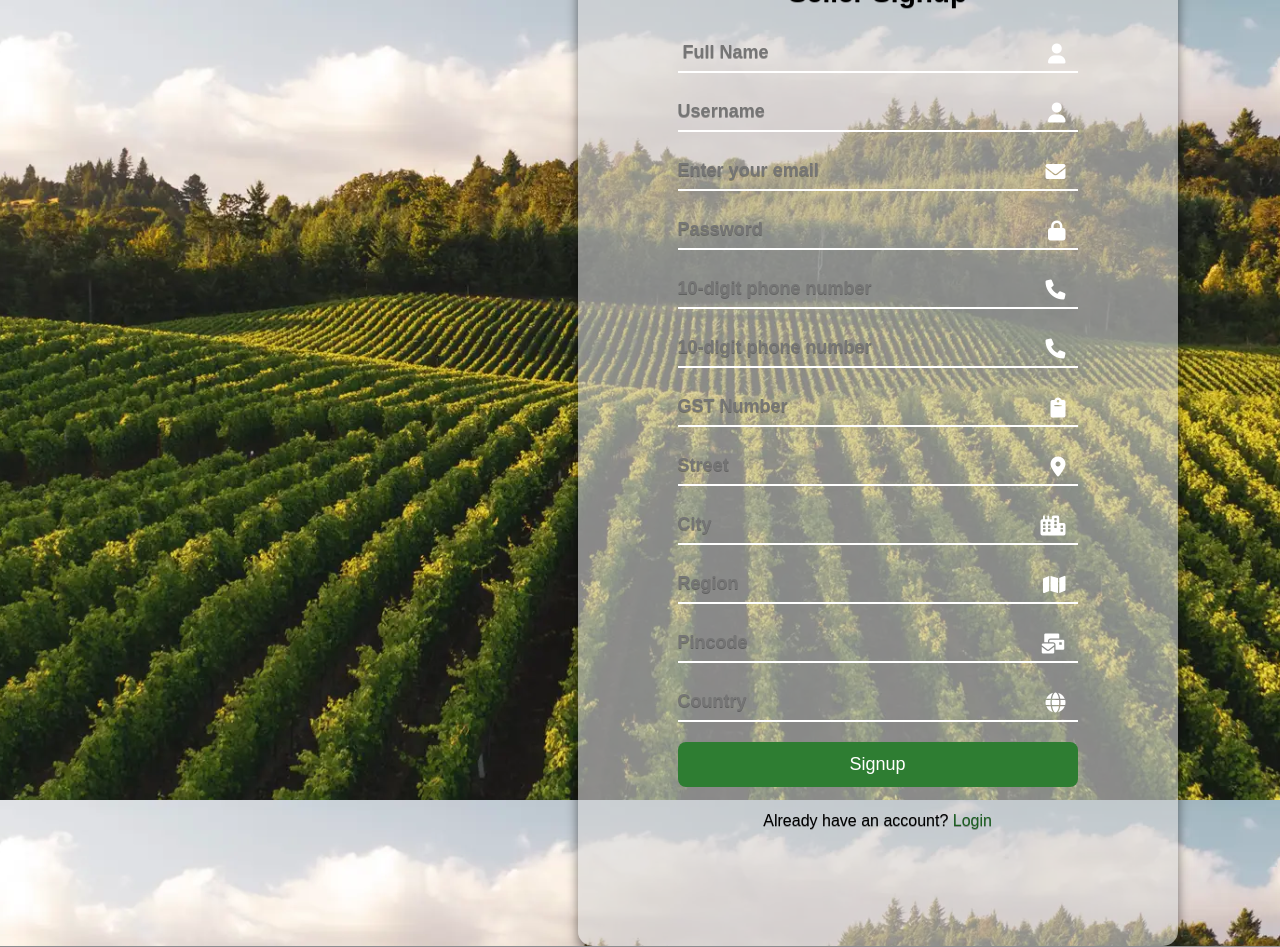
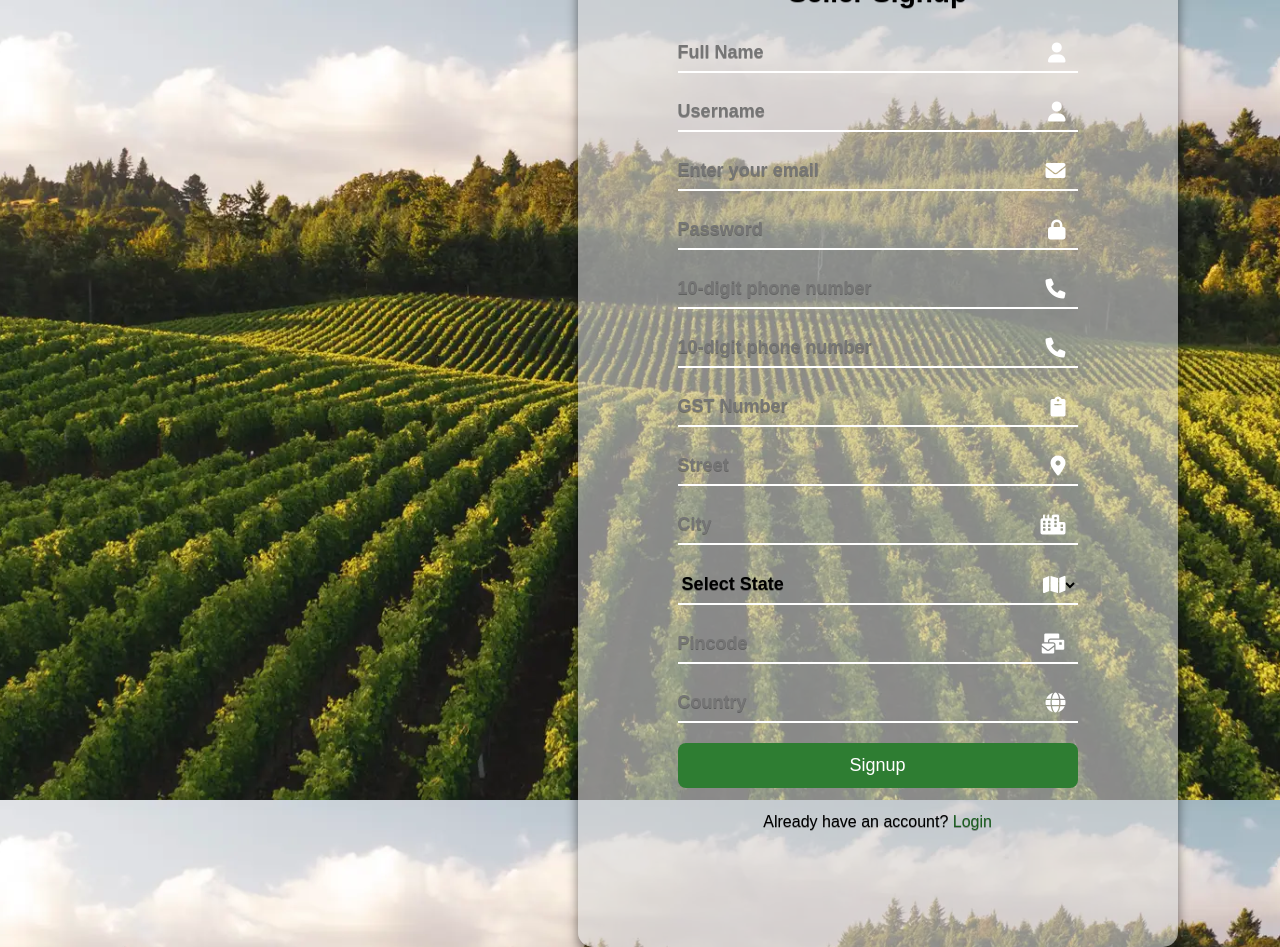
Before and after one commit to Pal1726/agriculture, a Flask app: page /seller_signup in a window 1280 px wide. Run offline with Flask 3, Linux system fonts and the light colour scheme.

Commit message:
modified

```diff
--- a/templates/seller_signup.html
+++ b/templates/seller_signup.html
@@ -12,10 +12,19 @@
         <h2 class="login-title">Seller Signup</h2>
         <form action="{{ url_for('seller_signup') }}" method="POST">
             <div class="input-wrapper">
-            <span class="input-icon"><i class="fas fa-user"></i></span>
-            <input
-                type="text" id="name" name="name" class="input-field" placeholder=" Full Name" required pattern="^[A-Za-z]+ [A-Za-z]+$" title="Enter your name in 'FirstName LastName' format, using only alphabets." maxlength="25">
-            </div>
+    <span class="input-icon"><i class="fas fa-user"></i></span>
+    <input
+        type="text"
+        id="name"
+        name="name"
+        class="input-field"
+        placeholder="Full Name"
+        required
+        pattern="^[A-Za-z]+(?: [A-Za-z]+)?$"
+        title="Enter your first name or 'FirstName LastName' format, using only alphabets."
+        maxlength="25">
+</div>
+
 
 
             <div class="input-wrapper">
@@ -39,33 +48,71 @@
 
             <div class="input-wrapper">
                 <span class="input-icon"><i class="fas fa-phone"></i></span>
-                <input type="text" id="phone1" name="phone1" class="input-field"   maxlength="10" title="Start with  6, 7, 8, or 9" required pattern="^[6789]\d{9}$" placeholder="10-digit phone number"  required>
+                <input type="tel" id="phone1" name="phone1" class="input-field"   maxlength="10" title="Start with  6, 7, 8, or 9" required pattern="^[6789]\d{9}$" placeholder="10-digit phone number" oninput="validatePhoneInput(this)" required>
             </div>
 
             <div class="input-wrapper">
                 <span class="input-icon"><i class="fas fa-phone"></i></span>
-                <input type="text" id="phone2" name="phone2" class="input-field" maxlength="10" title="Start with  6, 7, 8, or 9"  pattern="^[6789]\d{9}$" placeholder="10-digit phone number"  >
+                <input type="tel" id="phone2" name="phone2" class="input-field" maxlength="10" title="Start with  6, 7, 8, or 9"  pattern="^[6789]\d{9}$" placeholder="10-digit phone number" oninput="validatePhoneInput(this)"  >
             </div>
+
+        <script>
+    // Function to restrict non-numeric characters and ensure only numbers are entered
+    function validatePhoneInput(input) {
+        input.value = input.value.replace(/[^0-9]/g, '');  // Remove non-numeric characters
+    }
+</script>
 
             <div class="input-wrapper">
                 <span class="input-icon"><i class="fas fa-clipboard"></i></span>
-                <input      type="text"      id="GST"      name="GST"      class="input-field"      placeholder="GST Number"      pattern="^[0-9]{2}[A-Z]{5}[0-9]{4}[A-Z]{1}[A-Z0-9]{1}[Z]{1}[A-Z0-9]{1}$"      title="Enter a valid GST number in the format: 11AAAAA1111A1Z1"      >
+                <input      type="text"      id="GST"      name="GST"      class="input-field"      placeholder="GST Number"      pattern="^[0-9]{2}[A-Z]{5}[0-9]{4}[A-Z]{1}[A-Z0-9]{1}[Z]{1}[A-Z0-9]{1}$"      title="Enter a valid GST number in the format: 11AAAAA1111A1Z1"  minlength="15"  maxlength="15"    >
             </div>
 
             <div class="input-wrapper">
                 <span class="input-icon"><i class="fas fa-map-marker-alt"></i></span>
-                <input type="text" id="street" name="street" class="input-field" placeholder="Street" pattern="^[A-Za-z0-9\s,.-]+$" title="Enter a valid street address using letters, numbers, commas, dots, and spaces." required >
+                <input type="text" id="street" name="street" class="input-field" placeholder="Street" pattern="^[A-Za-z0-9\s,.-]+$" title="Enter a valid street address using letters, numbers, commas, dots, and spaces and minimun character should be at least 5." minlength="5" maxlength="30" required >
             </div>
 
             <div class="input-wrapper">
                 <span class="input-icon"><i class="fas fa-city"></i></span>
-                <input type="text" id="city" name="city" class="input-field" placeholder="City" pattern="^[A-Za-z\s]+$" title="City name should only contain alphabets and spaces." required >
+                <input type="text" id="city" name="city" class="input-field" placeholder="City" pattern="^[A-Za-z\s]+$" title="City name should be at least 3 characters and should only contain alphabets and spaces." required minlength="3" maxlength="20">
             </div>
 
             <div class="input-wrapper">
-                <span class="input-icon"><i class="fas fa-map"></i></span>
-                <input type="text" id="region" name="region" class="input-field" placeholder="Region" pattern="^[A-Za-z\s]+$" title="Region name should only contain alphabets and spaces." >
-            </div>
+    <span class="input-icon"><i class="fas fa-map"></i></span>
+    <select id="region" name="region" class="input-field" required>
+        <option value="" disabled selected>Select State</option>
+        <option value="Andhra Pradesh">Andhra Pradesh</option>
+        <option value="Arunachal Pradesh">Arunachal Pradesh</option>
+        <option value="Assam">Assam</option>
+        <option value="Bihar">Bihar</option>
+        <option value="Chhattisgarh">Chhattisgarh</option>
+        <option value="Goa">Goa</option>
+        <option value="Gujarat">Gujarat</option>
+        <option value="Haryana">Haryana</option>
+        <option value="Himachal Pradesh">Himachal Pradesh</option>
+        <option value="Jharkhand">Jharkhand</option>
+        <option value="Karnataka">Karnataka</option>
+        <option value="Kerala">Kerala</option>
+        <option value="Madhya Pradesh">Madhya Pradesh</option>
+        <option value="Maharashtra">Maharashtra</option>
+        <option value="Manipur">Manipur</option>
+        <option value="Meghalaya">Meghalaya</option>
+        <option value="Mizoram">Mizoram</option>
+        <option value="Nagaland">Nagaland</option>
+        <option value="Odisha">Odisha</option>
+        <option value="Punjab">Punjab</option>
+        <option value="Rajasthan">Rajasthan</option>
+        <option value="Sikkim">Sikkim</option>
+        <option value="Tamil Nadu">Tamil Nadu</option>
+        <option value="Telangana">Telangana</option>
+        <option value="Tripura">Tripura</option>
+        <option value="Uttar Pradesh">Uttar Pradesh</option>
+        <option value="Uttarakhand">Uttarakhand</option>
+        <option value="West Bengal">West Bengal</option>
+    </select>
+</div>
+
 
             <div class="input-wrapper">
                 <span class="input-icon"><i class="fas fa-mail-bulk"></i></span>
@@ -74,7 +121,7 @@
 
             <div class="input-wrapper">
                 <span class="input-icon"><i class="fas fa-globe"></i></span>
-                <input type="text" id="country" name="country" class="input-field" placeholder="Country" pattern="^[A-Za-z\s]+$" title="Country name should only contain alphabets and spaces." required>
+                <input type="text" id="country" name="country" class="input-field" placeholder="Country" pattern="^[A-Za-z\s]+$" title="Country name should be at least 3 characters and should only contain alphabets and spaces." minlength="3" maxlength="30" required>
             </div>
 
 
```
